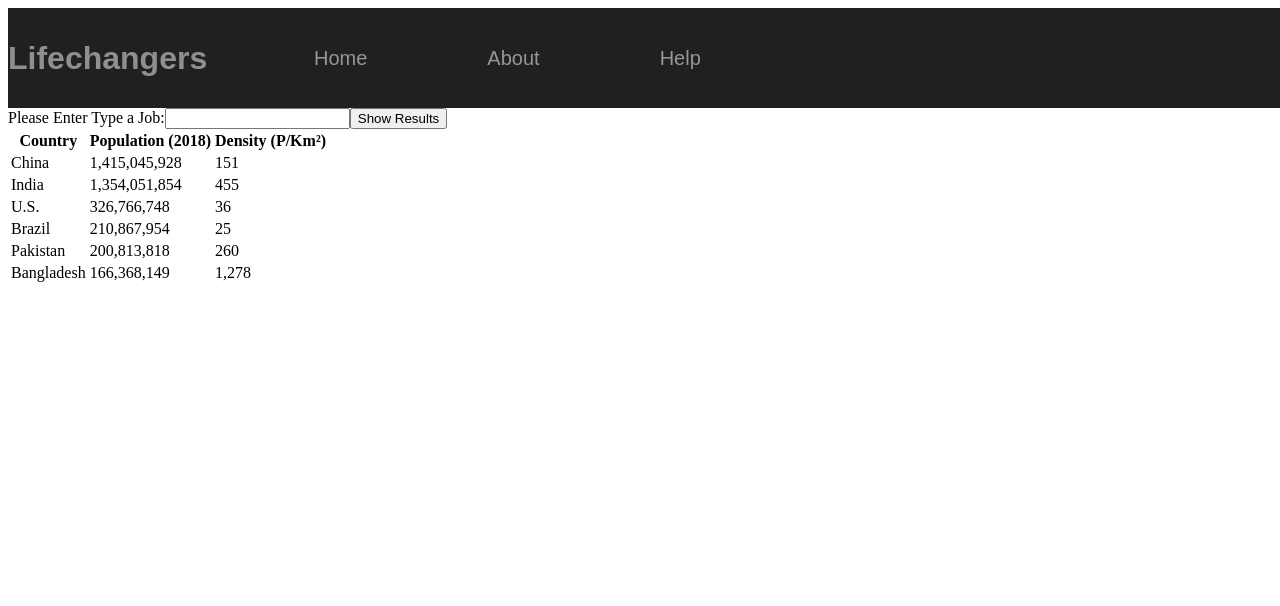
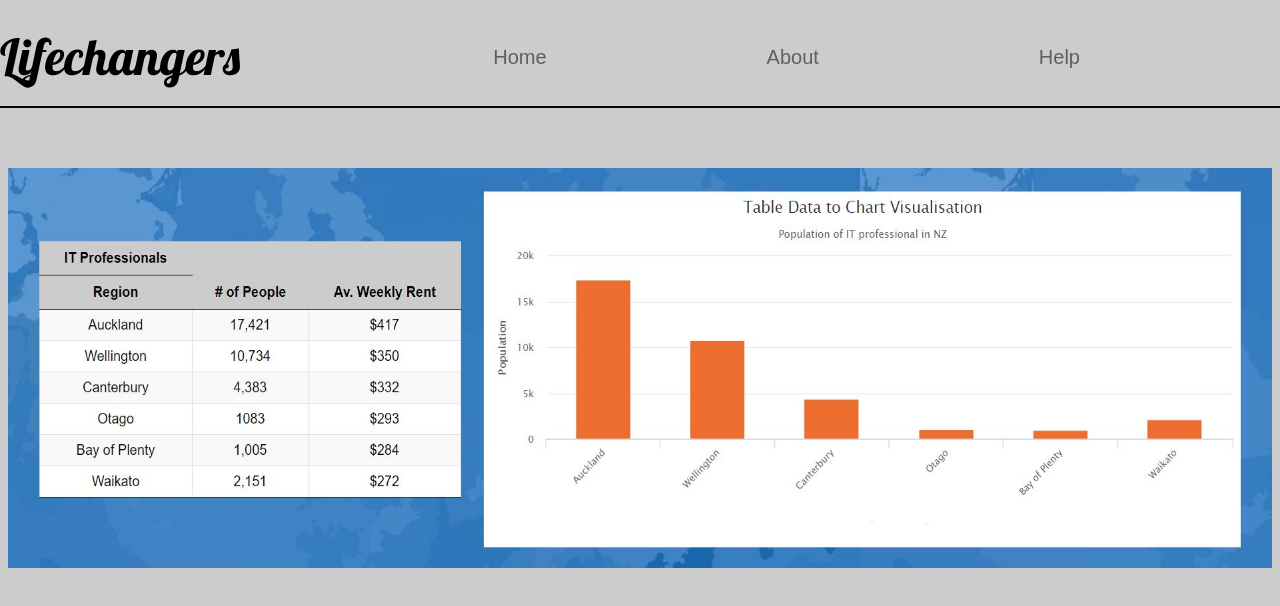
Before and after one commit to carlacfw/dataland-nz, a React app: page / in a window 1280 px wide. Shown: the top 606 px of the page. Built offline with nearby package versions, Linux system fonts and the light colour scheme.

Commit message:
home page ready to go fake it til you make it

```diff
--- a/public/index.html
+++ b/public/index.html
@@ -7,10 +7,11 @@
   <meta name="theme-color" content="#000000">
   <link rel="manifest" href="%PUBLIC_URL%/manifest.json">
   <link rel="icon" href="%PUBLIC_URL%/favicon.ico">
+  <link href="https://fonts.googleapis.com/css?family=Lobster" rel="stylesheet">
   <title>LifeChangers</title>
 </head>
 
-<body>
+<body style="background-color: #CCC">
   <noscript>
     You need to enable JavaScript to run this app.
   </noscript>
--- a/src/components/App/index.js
+++ b/src/components/App/index.js
@@ -1,12 +1,23 @@
 import React from 'react'
-import {DropDown, Header, Home} from '..'
+import { Header, ImgHome } from '..'
+import styled from 'styled-components'
+
+const styledApp = styled.div`
+.body {
+  background-color: #CCC;
+}
+
+`
+
+styledApp.displayName = 'styledApp'
 
 export default function App () {
   return (
     <div>
-      <Header />
-      <DropDown />
-      <Home/>
+      <styledApp>
+        <Header />
+        <ImgHome />
+      </styledApp>
     </div>
   )
 }
--- a/src/components/DropDown/DropDownStyle/index.js
+++ /dev/null
@@ -1,5 +0,0 @@
-import styled, { scss } from 'styled-components'
-
-const DropDownStyled = styled.div``
-DropDownStyled.displayName = 'DropDownStyled'
-export {DropDownStyled}
--- a/src/components/DropDown/index.js
+++ /dev/null
@@ -1,24 +0,0 @@
-import React from 'react'
-import {DropDownStyled} from './DropDownStyle'
-
-
-export default function DropDown () {
-  return (
-  //const data = DB.occupation_income_2013_ICT.json
-
-  // let northland_50000 = data['Northland']['$50,001 or More']['Total People']
-
-
-  <div>
-    <form>
-  <label>
-  Please Enter Type a Job:
-    <input type="text" name="name" />
-    </label>
-
-        <input type="submit" value="Show Results" />
-      </form>
-  </div>
-  )
-
-}
--- a/src/components/Header/Style/index.js
+++ b/src/components/Header/Style/index.js
@@ -3,22 +3,24 @@
 const StyledDesktopHeader = styled.div`
   width: 1300px;
   height: 100px;
-  background-color: #202020;
+  background-color: #CCC;
   box-sizing: border-box;
   display: flex;
   flex-direction: row;
   align-items: center;
+  margin-left: -8px;
+  border-bottom: 2px solid black;
 `
 StyledDesktopHeader.displayName = 'StyledDesktopHeader'
 
 const StyledDesktopHeaderLegal = styled.div`
-  width: 156px;
-  font-family: Avenir, sans-serif;
-  font-size: 32px;
-  font-weight: 800;
+  width: 300px;
+  font-family: 'Lobster', cursive;
+  font-size: 50px;
+  font-weight: 400;
   line-height: 0.84;
-  color: #8f8f8f;
-  margin-right: 150px;
+  color: #000000;
+  margin-right: 250px;
 `
 StyledDesktopHeaderLegal.displayName = 'StyledDesktopHeaderLegal'
 
@@ -27,8 +29,8 @@
   font-family: Avenir, sans-serif;
   font-size: 20px;
   font-weight: 500;
-  color: #ffffff;
-  margin-right: 120px;
+  color: #000000;
+  margin-right: 220px;
 `
 StyledDesktopHeaderLink.displayName = 'StyledDesktopHeaderLink'
 
--- /dev/null
+++ b/src/components/ImgHome/index.js
@@ -0,0 +1,19 @@
+import styled from 'styled-components'
+import React from 'react'
+import Results from './Results.JPG'
+
+const ImgResult = styled.div`
+margin-top: 60px;
+`
+
+ImgResult.displayName = 'ImgResult'
+
+export default function ImgHome () {
+  return (
+    <ImgResult>
+      <div className='logo'>
+        <img src={Results} width='100%' height='400' />
+      </div>
+    </ImgResult>
+  )
+}
--- a/src/components/index.js
+++ b/src/components/index.js
@@ -1,8 +1,5 @@
 import App from './App'
 import Header from './Header'
-import DropDown from './DropDown'
-import Home from './Home'
+import ImgHome from './ImgHome'
 
-
-
-export { App, DropDown, Header, Home }
+export { App, Header, ImgHome }
```
Also changed, not shown: src/components/Home/Style/index.js (+0 -7 lines), src/components/ImgHome/Results.JPG (added).
